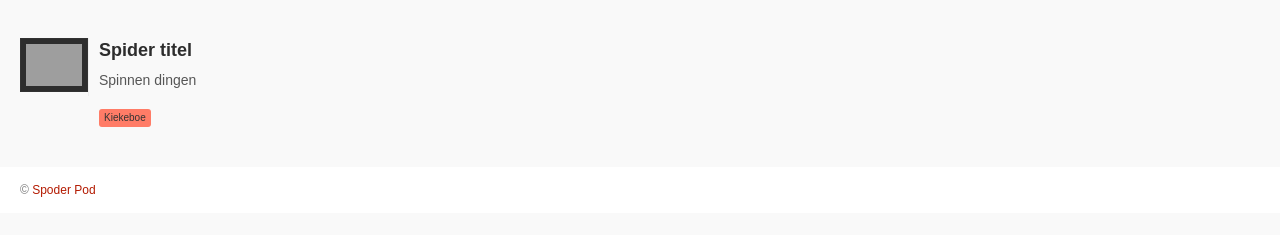
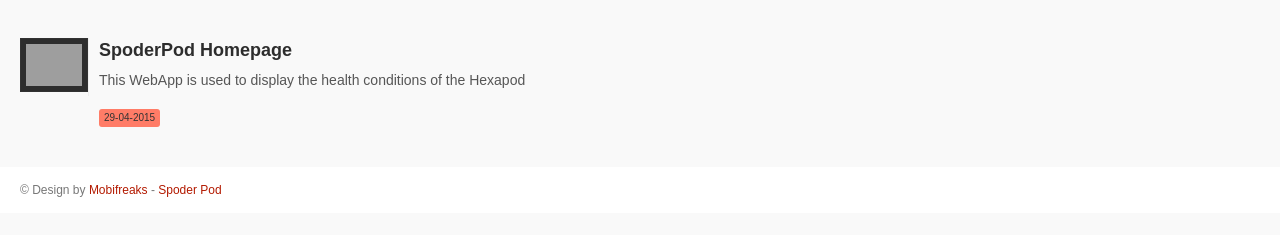
Before and after one commit to pasibun/IDP_Spoder_Pod, a plain HTML site: page app/home.html in a window 1280 px wide. Shown: the part 63-298 px from the top of the page. Drawn offline with Linux system fonts and the light colour scheme; grey boxes are pictures that could not be loaded.

Commit message:
Finished standard layout

```diff
--- a/app/home.html
+++ b/app/home.html
@@ -12,7 +12,7 @@
 <body>
   <div class="wrap">
     <header>
-      <div class="logo"><a href="home.html"><img src="images/logo2.png" alt="Gallert Mobi - Free mobile website templates [Mobifreaks]"/></a></div>
+      <div class="logo"><a href="home.html"><img src="images/logo2.png"/></a></div>
       <div class="options">
       	<ul>
       		<li>Search</li>
@@ -40,18 +40,18 @@
     <div class="content">
     	<article class="underline">
 		<div class="post-preview">
-			<a href="basic_markup.html"><img src="http://i.imgur.com/wYTCtRu.jpg" alt="title of the image"/></a>
+			<a href="http://s3files.core77.com/blog/images/2012/11/phantom-hexapod.jpg"><img src="http://s3files.core77.com/blog/images/2012/11/phantom-hexapod.jpg" alt="Hexapod"/></a>
 		</div>
 		<div class="post-content">
-			<h2><a href="basic_markup.html">Spider titel</a></h2>
-			<p>Spinnen dingen</p>
-			<div class="date"><span>Kiekeboe</span></div>
+			<h2><a href="home.html">SpoderPod Homepage</a></h2>
+			<p>This WebApp is used to display the health conditions of the Hexapod</p>
+			<div class="date"><span>29-04-2015</span></div>
 		</div>
 		<div class="clear"></div>
 		</article>
   </div>
     <footer>
-    	<p>&copy; <a href="http://spoderpod.nl" target="_blank">Spoder Pod</a></p>
+    	<p>&copy; Design by <a href="http://mobifreaks.com" target="_blank">Mobifreaks</a> - <a href="http://spoderpod.nl" target="_blank">Spoder Pod</a></p>
     </footer>
   </div>
 
```
Also changed, not shown: app/about.html (+6 -6 lines), app/poddataview.html (+2 -2 lines).
